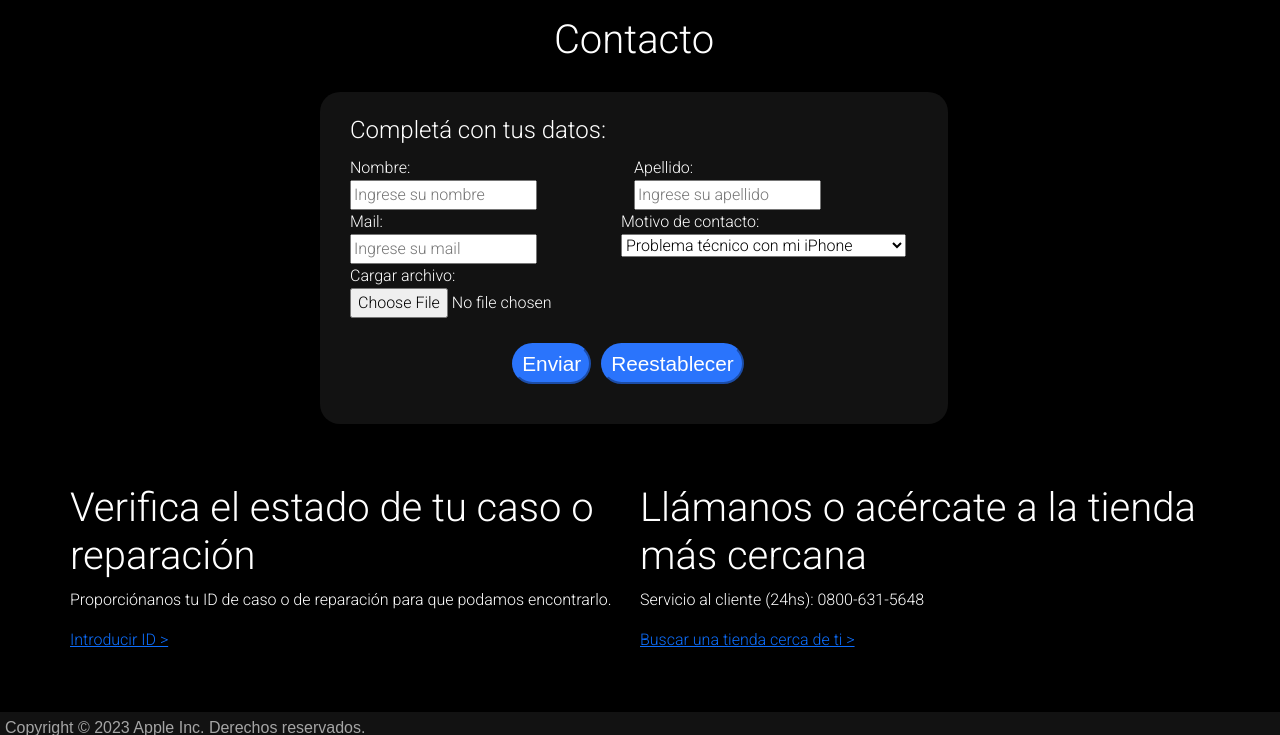
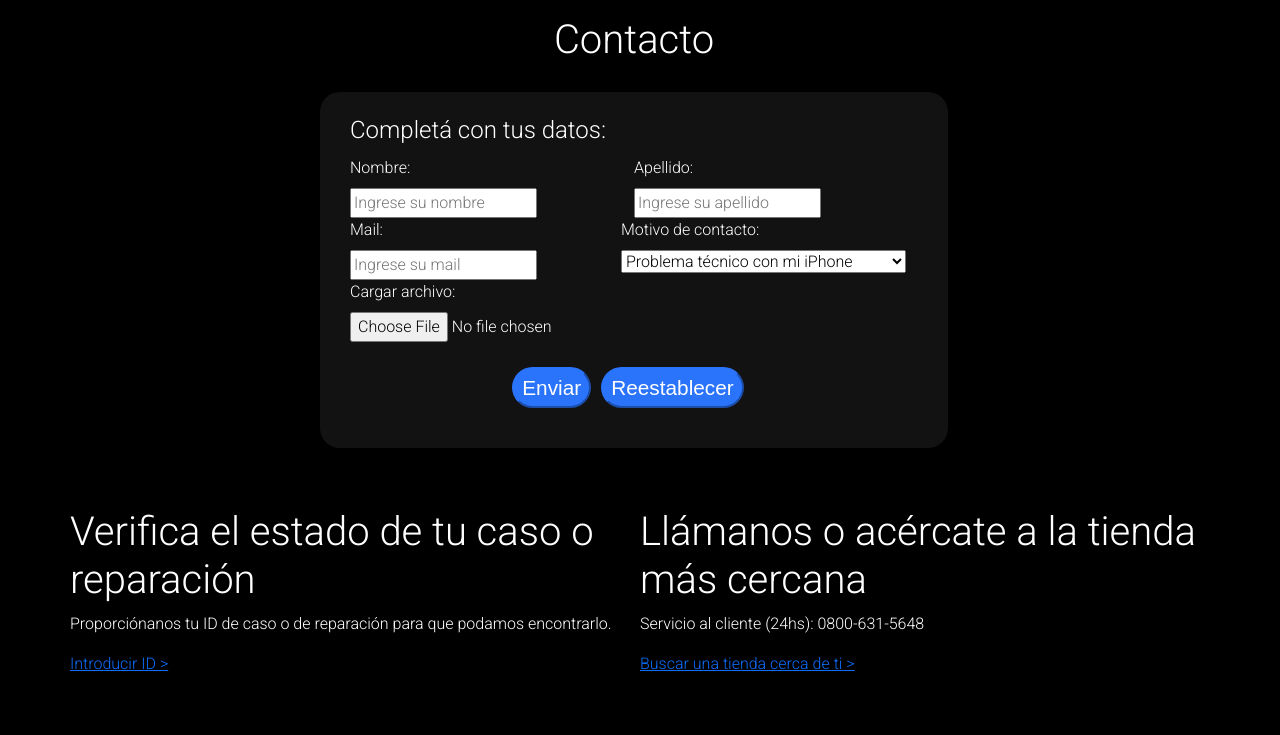
Before and after one commit to ErosB8/Final-Web, a PHP site: page /contacto.php in a window 1280 px wide. Shown: the part 601-1336 px from the top of the page. Run offline with PHP 8.4, Linux system fonts and the light colour scheme.

Commit message:
Update contacto.php

```diff
--- a/FINAL/contacto.php
+++ b/FINAL/contacto.php
@@ -19,21 +19,21 @@
                                 <div class="container">
                                     <div class="row">
                                         <div class="col">
-                                            <label for="nombre">Nombre:</label> <br>
-                                            <input type="text" name="nombre" id="nombre" placeholder="Ingrese su nombre" title="Ingrese su nombre aquí" maxlength="60" required>
+                                            <label class="form-label" for="nombre">Nombre:</label> <br>
+                                            <input class="form-input" type="text" name="nombre" id="nombre" placeholder="Ingrese su nombre" title="Ingrese su nombre aquí" maxlength="60" required>
                                         </div>
                                         <div class="col">
-                                            <label for="apellido">Apellido:</label> <br>
-                                            <input type="text" name="apellido" id="apellido" placeholder="Ingrese su apellido" title="Ingrese su apellido aquí" maxlength="30" required>
+                                            <label class="form-label "for="apellido">Apellido:</label> <br>
+                                            <input class="form-input" type="text" name="apellido" id="apellido" placeholder="Ingrese su apellido" title="Ingrese su apellido aquí" maxlength="30" required>
                                         </div>
                                     </div>
                                     <div class="row">
                                         <div class="col">
-                                            <label for="mail">Mail:</label> <br>
-                                            <input type="email" name="mail" id="mail" placeholder="Ingrese su mail" title="Ingrese su mail aquí" maxlength="60" required>
+                                            <label class="form-label" for="mail">Mail:</label> <br>
+                                            <input class="form-input" type="email" name="mail" id="mail" placeholder="Ingrese su mail" title="Ingrese su mail aquí" maxlength="60" required>
                                         </div>
                                         <div class="col">
-                                            <label for="problema">Motivo de contacto:</label> <br>
+                                            <label  class="form-label" for="problema">Motivo de contacto:</label> <br>
                                                 <select id="problema" name="problema">
                                                     <option value="Problema técnico con mi iPhone">Problema técnico con mi iPhone</option>
                                                     <option value="Problema técnico con mi AppleWatch">Problema técnico con mi AppleWatch</option>
@@ -44,8 +44,8 @@
                                         </div>
                                     </div>
                                     <div class="row">
-                                        <label for="carga">Cargar archivo:</label>
-                                        <input id="carga" type="file" name="carga" required>
+                                        <label class="form-label" for="carga">Cargar archivo:</label>
+                                        <input class="form-input" id="carga" type="file" name="carga" required>
                                     </div>
                                     <div class="row">
                                         <div class="col centrado">
```
